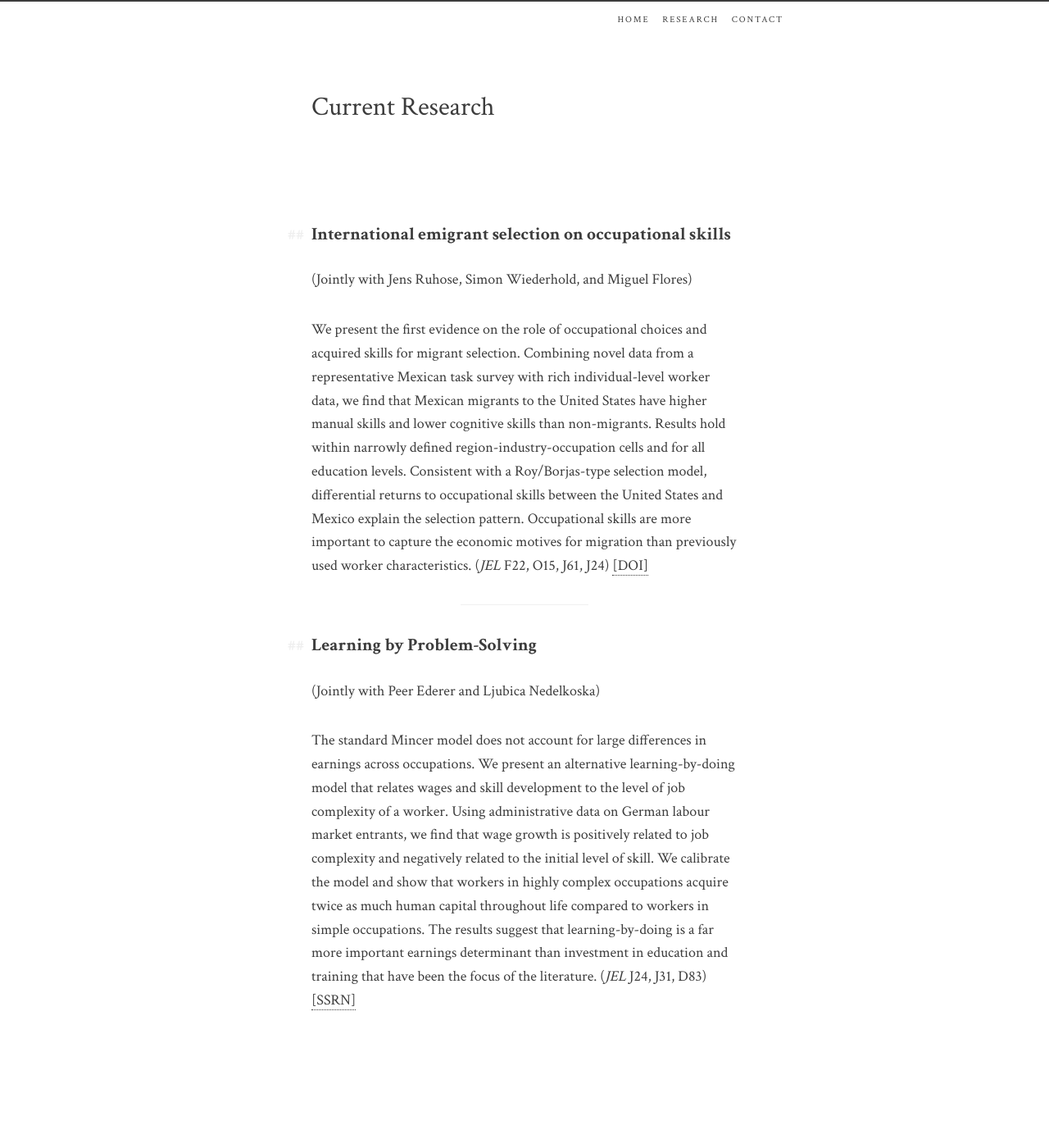
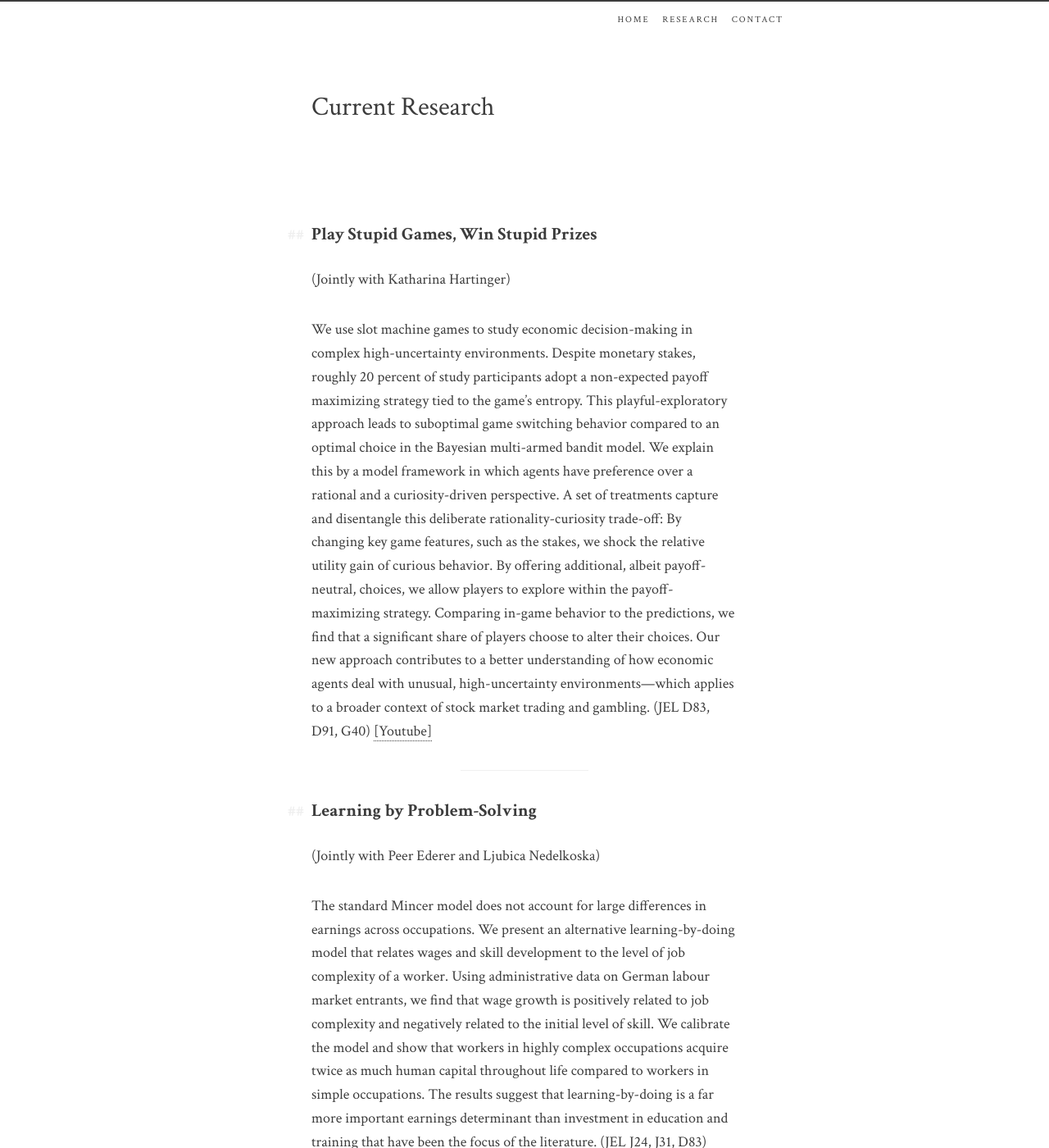
Before and after one commit to alexander-patt/alexander-patt.github.io, a Jekyll site: the page built from research.markdown, in a window 1280 px wide and 1400 px high. Shown: the whole window at 82% size. Built offline with Jekyll 4.4.1, drawn with Linux system fonts in a browser that asks for light colours; some of the changed text lies outside the part shown.

Commit message:
Working paper added

```diff
--- a/research.markdown
+++ b/research.markdown
@@ -6,23 +6,30 @@ navtitle: Research
 position: 2
 ---
 
-### International emigrant selection on occupational skills
-(Jointly with Jens Ruhose, Simon Wiederhold, and Miguel Flores)
 
-We present the first evidence on the role of occupational choices and acquired
-skills for migrant selection. Combining novel data from a representative Mexican
-task survey with rich individual-level worker data, we find that Mexican
-migrants to the United States have higher manual skills and lower cognitive
-skills than non-migrants. Results hold within narrowly defined
-region-industry-occupation cells and for all education levels. Consistent with a
-Roy/Borjas-type selection model, differential returns to occupational skills
-between the United States and Mexico explain the selection pattern. Occupational
-skills are more important to capture the economic motives for migration than
-previously used worker characteristics. (*JEL* F22, O15, J61, J24)
-[[DOI]](https://doi.org/10.1093/jeea/jvaa032)
+### Play Stupid Games, Win Stupid Prizes
+
+(Jointly with Katharina Hartinger)
+
+We use slot machine games to study economic decision-making in complex
+high-uncertainty environments. Despite monetary stakes, roughly 20 percent of
+study participants adopt a non-expected payoff maximizing strategy tied to the
+game's entropy. This playful-exploratory approach leads to suboptimal game
+switching behavior compared to an optimal choice in the Bayesian multi-armed
+bandit model. We explain this by a model framework in which agents have
+preference over a rational and a curiosity-driven perspective.  A set of
+treatments capture and disentangle this deliberate rationality-curiosity
+trade-off: By changing key game features, such as the stakes, we shock the
+relative utility gain of curious behavior. By offering additional, albeit
+payoff-neutral, choices, we allow players to explore within the
+payoff-maximizing strategy.  Comparing in-game behavior to the predictions, we
+find that a significant share of players choose to alter their choices.  Our new
+approach contributes to a better understanding of how economic agents deal with
+unusual, high-uncertainty environments---which applies to a broader context of
+stock market trading and gambling. (JEL D83, D91, G40)
+[[Youtube]](https://www.youtube.com/watch?v=G_0zh8eFhls)
 
 ---
-
 
 ### Learning by Problem-Solving
 
@@ -37,5 +44,23 @@ initial level of skill.  We calibrate the model and show that workers in highly
 complex occupations acquire twice as much human capital throughout life compared
 to workers in simple occupations.  The results suggest that learning-by-doing is
 a far more important earnings determinant than investment in education and
-training that have been the focus of the literature.  (*JEL* J24, J31, D83)
+training that have been the focus of the literature.  (JEL J24, J31, D83)
 [[SSRN]](https://www.google.com/url?q=https%3A%2F%2Fpapers.ssrn.com%2Fabstract%3D2673990&sa=D)
+
+---
+
+### International Emigrant Selection on Occupational Skills
+
+(Jointly with Jens Ruhose, Simon Wiederhold, and Miguel Flores)
+
+We present the first evidence on the role of occupational choices and acquired
+skills for migrant selection. Combining novel data from a representative Mexican
+task survey with rich individual-level worker data, we find that Mexican
+migrants to the United States have higher manual skills and lower cognitive
+skills than non-migrants. Results hold within narrowly defined
+region-industry-occupation cells and for all education levels. Consistent with a
+Roy/Borjas-type selection model, differential returns to occupational skills
+between the United States and Mexico explain the selection pattern. Occupational
+skills are more important to capture the economic motives for migration than
+previously used worker characteristics. (JEL F22, O15, J61, J24)
+[[DOI]](https://doi.org/10.1093/jeea/jvaa032)
```
Also changed, not shown: index.markdown (+10 -11 lines).
